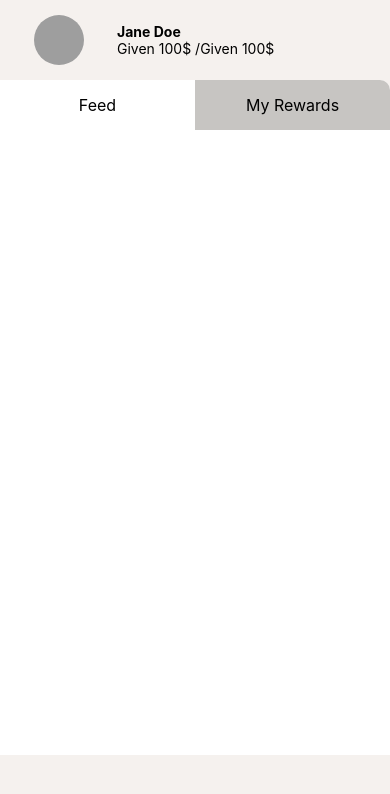
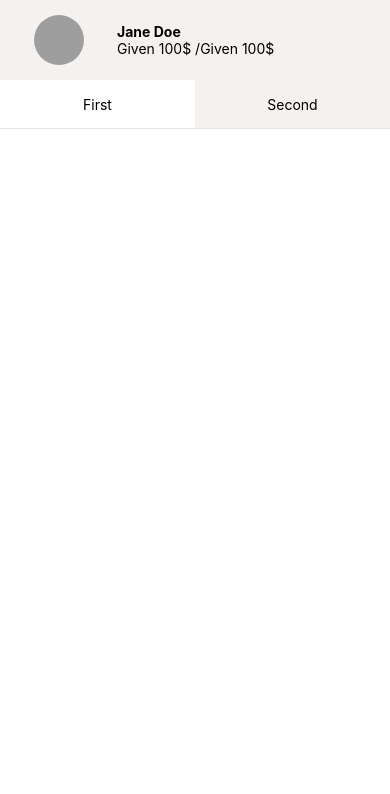
Before and after one commit to trinadhkoya/altir, a React Native app: screen / in a window 390 px wide. Shown: the top 794 px of the page. Built offline with nearby package versions, Linux system fonts and the light colour scheme; grey boxes are pictures that could not be loaded.

Commit message:
Tab structure is in place and set up the containers and components

```diff
--- a/App.js
+++ b/App.js
@@ -1,46 +1,22 @@
-/**
- * Sample React Native App
- * https://github.com/facebook/react-native
- *
- * @format
- * @flow strict-local
- */
+import * as React from 'react';
+import {SafeAreaView, StatusBar, StyleSheet} from 'react-native';
+import colors from './src/theme/colors';
+import ProfileContainer from './src/screens/profile/ProfileContainer';
 
-import type {Node} from 'react';
-import React, {useEffect, useState} from 'react';
-import {SafeAreaView, StatusBar, useColorScheme, View} from 'react-native';
-import ProfileContainer from './src/screens/profile/ProfileContainer';
-import {TabBar} from './src/ui-kit/TabBar';
-import colors from './src/theme/colors';
+export default class App extends React.Component {
+  render() {
+    return (
+      <SafeAreaView style={styles.container}>
+        <StatusBar barStyle={'dark-content'} translucent={false} />
+        <ProfileContainer />
+      </SafeAreaView>
+    );
+  }
+}
 
-const App: () => Node = () => {
-  const [isFlipped, setIsFlipped] = useState(false);
-
-  useEffect(() => {}, [isFlipped]);
-
-  return (
-    <SafeAreaView style={{flex: 1, backgroundColor: colors.secondary}}>
-      <StatusBar barStyle={'light-content'} />
-      <>
-        <ProfileContainer />
-
-      </>
-      <View
-        style={{
-          backgroundColor: 'white',
-          height: '80%',
-          borderTopLeftRadius: 10,
-          borderTopRightRadius: 10,
-        }}>
-        <TabBar
-          onPressSegmented={() => {}}
-          tab1Label={'Feed'}
-          tab2Label={'My Rewards'}
-          tabLength={2}
-        />
-      </View>
-    </SafeAreaView>
-  );
-};
-
-export default App;
+const styles = StyleSheet.create({
+  container: {
+    flex: 1,
+    backgroundColor: colors.secondary,
+  },
+});
--- /dev/null
+++ b/src/screens/profile/FeedContainer.js
@@ -0,0 +1,33 @@
+import {StatusBar, StyleSheet, View} from 'react-native';
+import React from 'react';
+import colors from '../../theme/colors';
+
+const FeedContainer = () => (
+  <View style={[styles.scene, {backgroundColor: '#ffffff'}]} />
+);
+export default FeedContainer;
+
+const styles = StyleSheet.create({
+  container: {
+    marginTop: StatusBar.currentHeight,
+  },
+  scene: {
+    flex: 1,
+  },
+  tabItem: {
+    flex: 1,
+    alignItems: 'center',
+    padding: 16,
+    backgroundColor: colors.secondary,
+  },
+  tabBar: {
+    backgroundColor: colors.secondary,
+    elevation: 1,
+  },
+  indicator: {
+    backgroundColor: colors.primary,
+    borderBottomColor: colors.primary50,
+    borderBottomWidth: 2,
+    height: 56,
+  },
+});
--- a/src/screens/profile/ProfileContainer.js
+++ b/src/screens/profile/ProfileContainer.js
@@ -1,11 +1,87 @@
 import React, {PureComponent} from 'react';
 import ProfileHeader from './components/ProfileHeader';
+import {Dimensions, StatusBar, StyleSheet, Text, View} from 'react-native';
+import {SceneMap, TabBar, TabBarItem, TabView} from 'react-native-tab-view';
+import colors from '../../theme/colors';
+import FeedContainer from './FeedContainer';
+import RewardContainer from './RewardContainer';
 
 class ProfileContainer extends PureComponent {
+  state = {
+    index: 0,
+    routes: [
+      {key: 'first', title: 'First', bgColor: 'white'},
+      {key: 'second', title: 'Second', bgColor: colors.secondary},
+    ],
+  };
+
+  _renderLabel = ({route}) => {
+    return <Text>{route.title}</Text>;
+  };
+  _renderTabBarItem = props => (
+    <View>
+      <TabBarItem {...props} renderLabel={this._renderLabel} />
+    </View>
+  );
+  _renderTabBar = props => {
+    return (
+      <TabBar
+        {...props}
+        activeColor={colors.primary}
+        pressColor={colors.secondary}
+        inactiveColor={colors.secondary}
+        indicatorStyle={styles.indicator}
+        style={styles.tabBar}
+        renderTabBarItem={this._renderTabBarItem}
+      />
+    );
+  };
+
   render() {
-    return <ProfileHeader />;
+    return (
+      <View style={{flex: 1}}>
+        <ProfileHeader />
+        <TabView
+          navigationState={this.state}
+          renderScene={SceneMap({
+            first: FeedContainer,
+            second: RewardContainer,
+          })}
+          indicatorStyle={{height: 0, width: 0, opacity: 0}}
+          renderTabBar={this._renderTabBar}
+          onIndexChange={index => this.setState({index})}
+          initialLayout={{width: Dimensions.get('window').width}}
+          style={styles.container}
+        />
+      </View>
+    );
   }
 }
+
+const styles = StyleSheet.create({
+  container: {
+    marginTop: StatusBar.currentHeight,
+  },
+  scene: {
+    flex: 1,
+  },
+  tabItem: {
+    flex: 1,
+    alignItems: 'center',
+    padding: 16,
+    backgroundColor: colors.secondary,
+  },
+  tabBar: {
+    backgroundColor: colors.secondary,
+    elevation: 1,
+  },
+  indicator: {
+    backgroundColor: colors.primary,
+    borderBottomColor: colors.primary50,
+    borderBottomWidth: 2,
+    height: 56,
+  },
+});
 
 ProfileContainer.propTypes = {};
 
--- /dev/null
+++ b/src/screens/profile/RewardContainer.js
@@ -0,0 +1,33 @@
+import {StatusBar, StyleSheet, View} from 'react-native';
+import React from 'react';
+import colors from '../../theme/colors';
+
+const RewardContainer = () => (
+  <View style={[styles.scene, {backgroundColor: '#ffffff'}]} />
+);
+
+export default RewardContainer;
+const styles = StyleSheet.create({
+  container: {
+    marginTop: StatusBar.currentHeight,
+  },
+  scene: {
+    flex: 1,
+  },
+  tabItem: {
+    flex: 1,
+    alignItems: 'center',
+    padding: 16,
+    backgroundColor: colors.secondary,
+  },
+  tabBar: {
+    backgroundColor: colors.secondary,
+    elevation: 1,
+  },
+  indicator: {
+    backgroundColor: colors.primary,
+    borderBottomColor: colors.primary50,
+    borderBottomWidth: 2,
+    height: 56,
+  },
+});
--- a/src/theme/colors.js
+++ b/src/theme/colors.js
@@ -7,5 +7,7 @@ const colors = {
 
   tabBgInActiveColor: '#c7c5c2',
   tabBgActiveColor: '#ffffff',
+  primary50: 'rgba(255,255,255,0.5)',
+  primary500: 'rgba(255,255,255,0.9)',
 };
 export default colors;
--- a/src/ui-kit/TabBar.js
+++ b/src/ui-kit/TabBar.js
@@ -10,14 +10,14 @@ const TabBar = props => {
 
   useEffect(() => {}, [activeIndex]);
 
-  function onPressSegmented(index) {
+  function onPressTab(index) {
     setActiveIndex(index);
   }
 
   return (
     <View style={styles.container}>
       <TouchableOpacity
-        onPress={() => onPressSegmented(0)}
+        onPress={() => onPressTab(0)}
         style={[
           styles.tabStyle,
           activeIndex === 0 ? styles.active : styles.inActive,
@@ -29,7 +29,7 @@ const TabBar = props => {
         />
       </TouchableOpacity>
       <TouchableOpacity
-        onPress={() => onPressSegmented(1)}
+        onPress={() => onPressTab(1)}
         style={[
           styles.tabStyle,
           activeIndex === 1 ? styles.active : styles.inActive,
@@ -45,7 +45,7 @@ const TabBar = props => {
 };
 
 TabBar.propTypes = {
-  onPressSegmented: PropTypes.func,
+  onPressTab: PropTypes.func,
   tab1Label: PropTypes.string,
   tab2Label: PropTypes.string,
 };
--- a/src/ui-kit/TabLabel.js
+++ b/src/ui-kit/TabLabel.js
@@ -1,5 +1,5 @@
 import React from 'react';
-import {Text, StyleSheet} from 'react-native';
+import {StyleSheet, Text} from 'react-native';
 import PropTypes from 'prop-types';
 import colors from '../theme/colors';
 
```
Also changed, not shown: package.json (+7 -3 lines), src/screens/profile/components/FeedItem.js (added), src/screens/profile/components/RewardItem.js (added).
